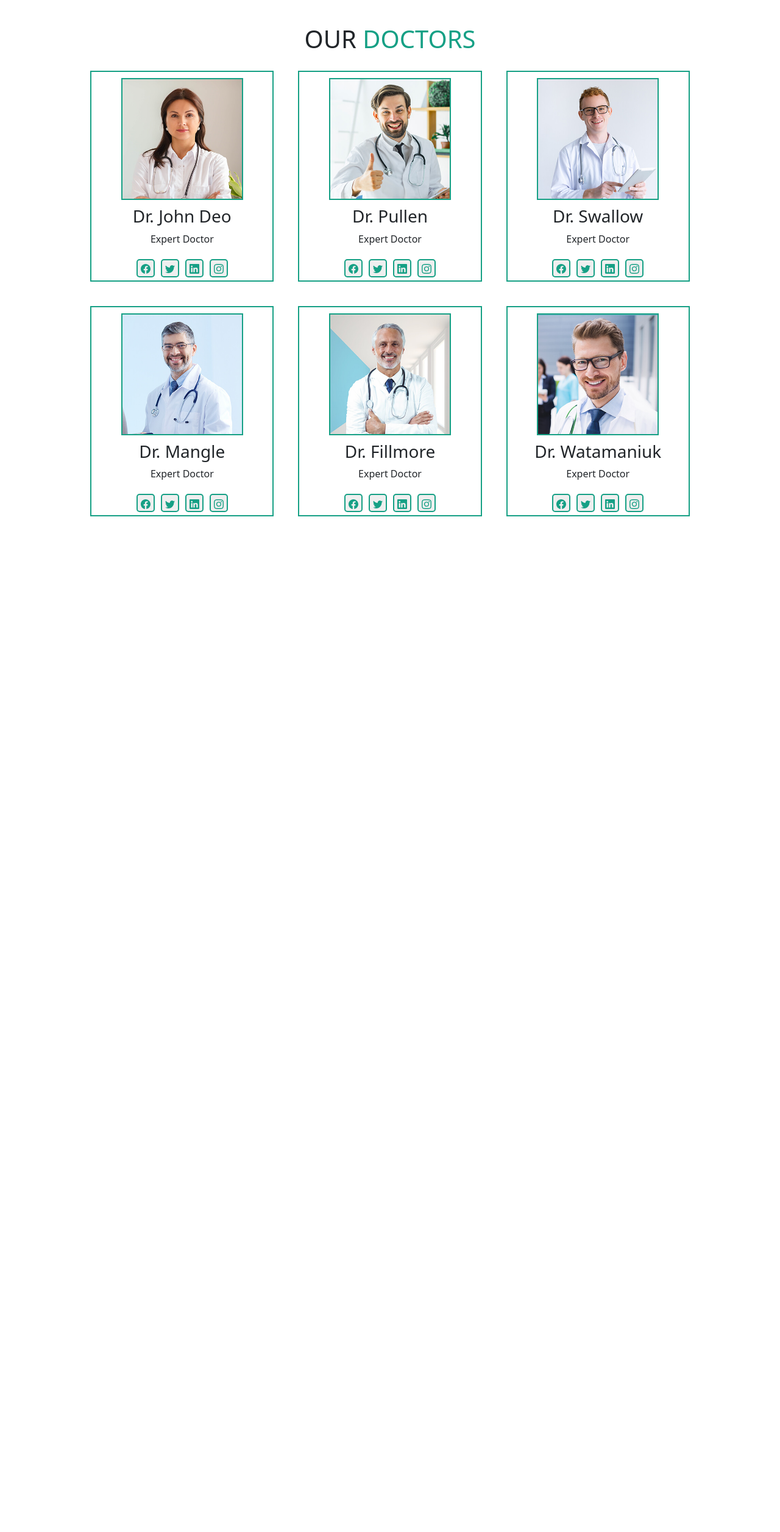
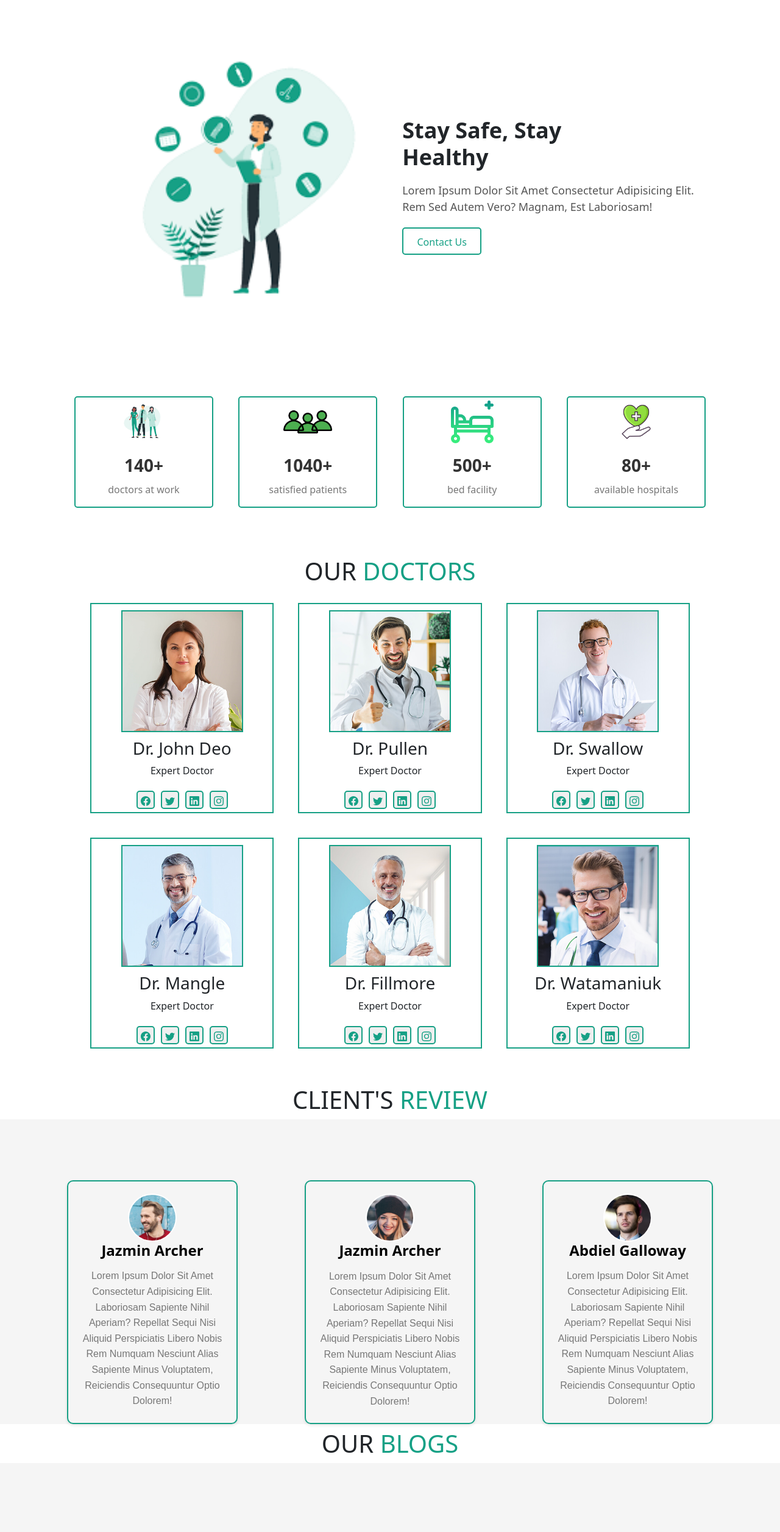
Before and after one commit to yeswanth-2003/MEDICAL-FRONTEND, a React (Create React App) app: page /home in a window 1280 px wide. Shown: the top 2513 px of the page at 61% size. Before the commit the page ends 907 px from the top, so only its background shows below. Built offline with nearby package versions, Linux system fonts and the light colour scheme.

Commit message:
Update Navbar.js

```diff
--- a/src/Navbar.js
+++ b/src/Navbar.js
@@ -53,10 +53,10 @@ const togglemenu=()=>{
             </nav>
         </div>
           </header> */}
-           {/* <section id="Home">
+           <section id="Home">
                  <Home />
           </section>
-          <section id="Services">
+          {/* <section id="Services">
                <Services />
           </section>
 
@@ -72,7 +72,7 @@ const togglemenu=()=>{
                <Doctor />
           </section>
 
-          {/* <section id="Client">
+          <section id="Client">
                <Client/>
           </section>
 
@@ -82,7 +82,7 @@ const togglemenu=()=>{
 
           <section id="Footer">
                <Footer />
-          </section> */}
+          </section>
 
         </div>
 
```
